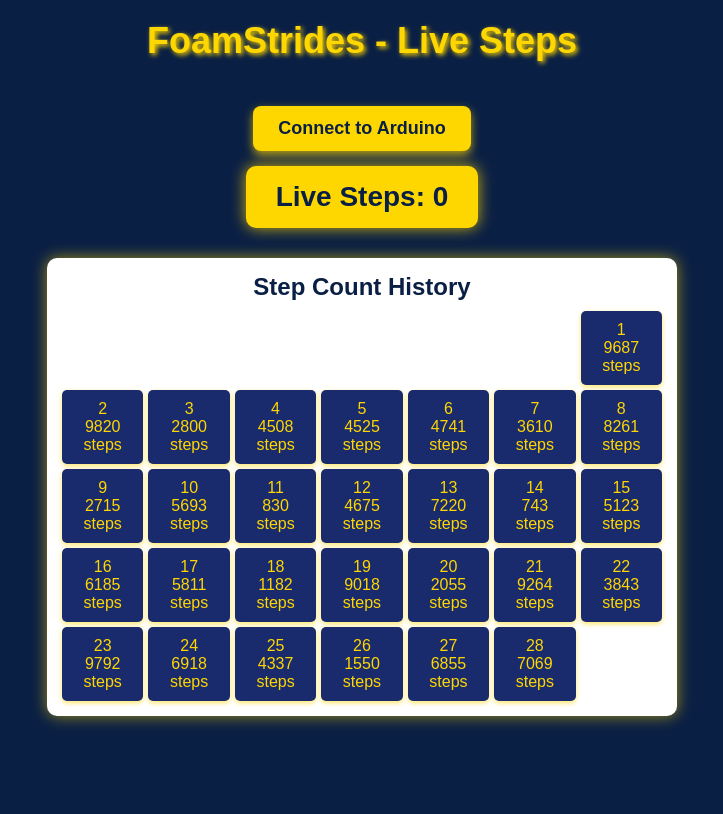
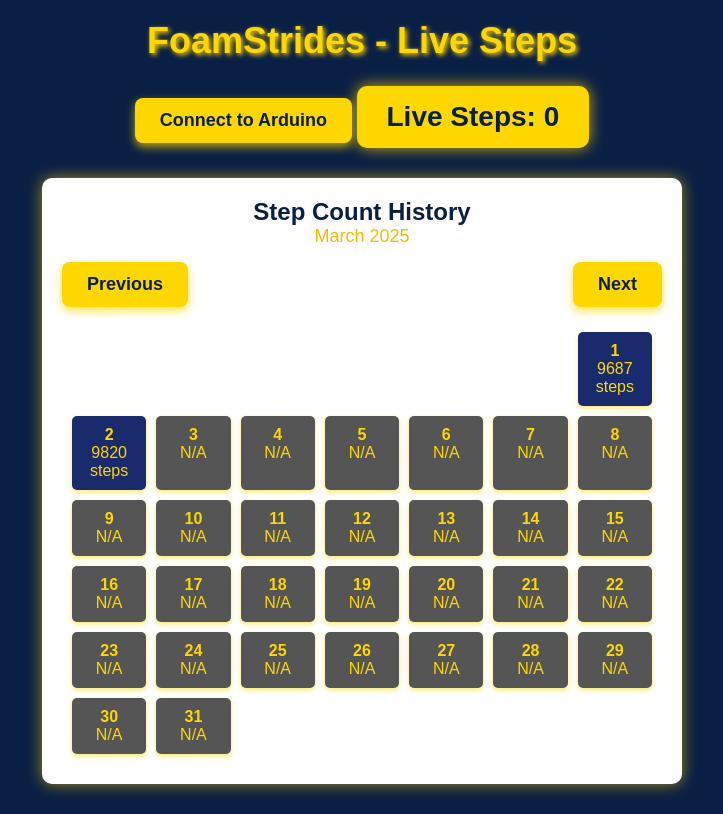
Before and after one commit to thalafan6777/thefoamstride, a plain HTML site: page index.html in a window 1280 px wide. Shown: the whole page, without its empty margins (278-1001 px from the left). Drawn offline with Linux system fonts and the light colour scheme.

Commit message:
Update index.html

```diff
--- a/index.html
+++ b/index.html
@@ -3,7 +3,7 @@
 <head>
     <meta charset="UTF-8">
     <meta name="viewport" content="width=device-width, initial-scale=1.0">
-    <title>FoamStrides - Live Steps</title>
+    <title>FoamStrides - Step Tracker</title>
     <style>
         body {
             background: #0A1F44;
@@ -19,11 +19,7 @@
             text-shadow: 2px 2px 5px gold;
         }
         .steps-container {
-            display: flex;
-            justify-content: center;
-            align-items: center;
-            flex-direction: column;
-            margin: 20px;
+            margin: 20px 0;
         }
         .steps-counter {
             background: gold;
@@ -34,7 +30,6 @@
             border-radius: 10px;
             box-shadow: 0 0 15px rgba(255, 215, 0, 0.8);
             display: inline-block;
-            margin-top: 15px;
         }
         button {
             background: gold;
@@ -45,7 +40,6 @@
             border-radius: 8px;
             cursor: pointer;
             font-weight: bold;
-            margin-top: 20px;
             box-shadow: 0 4px 10px rgba(255, 215, 0, 0.7);
             transition: 0.3s;
         }
@@ -58,20 +52,26 @@
             max-width: 600px;
             background: white;
             border-radius: 10px;
-            padding: 15px;
+            padding: 20px;
             margin: 30px auto;
             box-shadow: 0 0 15px rgba(255, 215, 0, 0.6);
+            text-align: center;
         }
         .calendar-header {
             font-size: 24px;
             font-weight: bold;
             color: #0A1F44;
-            margin-bottom: 10px;
+        }
+        .calendar-navigation {
+            display: flex;
+            justify-content: space-between;
+            margin: 15px 0;
         }
         .calendar {
             display: grid;
             grid-template-columns: repeat(7, 1fr);
-            gap: 5px;
+            gap: 10px;
+            padding: 10px;
         }
         .day {
             padding: 10px;
@@ -98,11 +98,21 @@
 
     <div id="calendar-container">
         <div class="calendar-header">Step Count History</div>
+        <div id="monthYear" style="color: #FFB800; font-size: 18px; margin-bottom: 10px;"></div>
+        <div class="calendar-navigation">
+            <button onclick="changeMonth(-1)">Previous</button>
+            <button onclick="changeMonth(1)">Next</button>
+        </div>
         <div id="calendar" class="calendar"></div>
     </div>
 
     <script>
         let port;
+        let currentMonth = new Date().getMonth();
+        let currentYear = new Date().getFullYear();
+        const startDate = new Date(2025, 1, 1); // 1st Feb 2025
+        const today = new Date();
+        today.setDate(today.getDate() - 1); // Stop at yesterday
 
         async function connectArduino() {
             try {
@@ -121,30 +131,98 @@
             }
         }
 
-        function generateCalendar() {
+        function generateCalendar(month, year) {
             const calendar = document.getElementById("calendar");
             calendar.innerHTML = "";
-            const today = new Date();
-            const startDate = new Date(today.getFullYear(), 1, 1); // Start from Feb 1st
-            const firstDay = new Date(startDate.getFullYear(), startDate.getMonth(), 1);
-            const daysInMonth = new Date(startDate.getFullYear(), startDate.getMonth() + 1, 0).getDate();
+            document.getElementById("monthYear").innerText = new Date(year, month).toLocaleString('default', { month: 'long', year: 'numeric' });
 
-            for (let i = 0; i < firstDay.getDay(); i++) {
+            const firstDay = new Date(year, month, 1).getDay();
+            const lastDay = new Date(year, month + 1, 0).getDate();
+
+            for (let i = 0; i < firstDay; i++) {
                 let emptyCell = document.createElement("div");
                 emptyCell.classList.add("day", "empty");
                 calendar.appendChild(emptyCell);
             }
 
-            for (let i = 1; i <= daysInMonth; i++) {
-                let stepCount = Math.floor(Math.random() * 10000 + 500);
+            for (let i = 1; i <= lastDay; i++) {
+                let currentDate = new Date(year, month, i);
                 let dayCell = document.createElement("div");
                 dayCell.classList.add("day");
-                dayCell.innerText = `${i}\n${stepCount} steps`;
+
+                if (currentDate >= startDate && currentDate <= today) {
+                    let stepCount = Math.floor(Math.random() * 10000 + 500);
+                    dayCell.innerHTML = `<strong>${i}</strong><br>${stepCount} steps`;
+                } else {
+                    dayCell.innerHTML = `<strong>${i}</strong><br>N/A`;
+                    dayCell.style.background = "#555"; // Grey out future dates
+                }
                 calendar.appendChild(dayCell);
             }
         }
 
-        generateCalendar();
+        function changeMonth(direction) {
+            currentMonth += direction;
+            if (currentMonth < 0) {
+                currentMonth = 11;
+                currentYear--;
+            } else if (currentMonth > 11) {
+                currentMonth = 0;
+                currentYear++;
+            }
+            generateCalendar(currentMonth, currentYear);
+        }
+
+        function refreshAt4AM() {
+            const now = new Date();
+            const nextRefresh = new Date();
+            nextRefresh.setHours(4, 0, 0, 0);
+            if (now >= nextRefresh) {
+                nextRefresh.setDate(nextRefresh.getDate() + 1);
+            }
+            setTimeout(() => location.reload(), nextRefresh - now);
+        }
+
+        generateCalendar(currentMonth, currentYear);
+        refreshAt4AM();
     </script>
+<!-- Code injected by live-server -->
+<script>
+	// <![CDATA[  <-- For SVG support
+	if ('WebSocket' in window) {
+		(function () {
+			function refreshCSS() {
+				var sheets = [].slice.call(document.getElementsByTagName("link"));
+				var head = document.getElementsByTagName("head")[0];
+				for (var i = 0; i < sheets.length; ++i) {
+					var elem = sheets[i];
+					var parent = elem.parentElement || head;
+					parent.removeChild(elem);
+					var rel = elem.rel;
+					if (elem.href && typeof rel != "string" || rel.length == 0 || rel.toLowerCase() == "stylesheet") {
+						var url = elem.href.replace(/(&|\?)_cacheOverride=\d+/, '');
+						elem.href = url + (url.indexOf('?') >= 0 ? '&' : '?') + '_cacheOverride=' + (new Date().valueOf());
+					}
+					parent.appendChild(elem);
+				}
+			}
+			var protocol = window.location.protocol === 'http:' ? 'ws://' : 'wss://';
+			var address = protocol + window.location.host + window.location.pathname + '/ws';
+			var socket = new WebSocket(address);
+			socket.onmessage = function (msg) {
+				if (msg.data == 'reload') window.location.reload();
+				else if (msg.data == 'refreshcss') refreshCSS();
+			};
+			if (sessionStorage && !sessionStorage.getItem('IsThisFirstTime_Log_From_LiveServer')) {
+				console.log('Live reload enabled.');
+				sessionStorage.setItem('IsThisFirstTime_Log_From_LiveServer', true);
+			}
+		})();
+	}
+	else {
+		console.error('Upgrade your browser. This Browser is NOT supported WebSocket for Live-Reloading.');
+	}
+	// ]]>
+</script>
 </body>
 </html>
```
